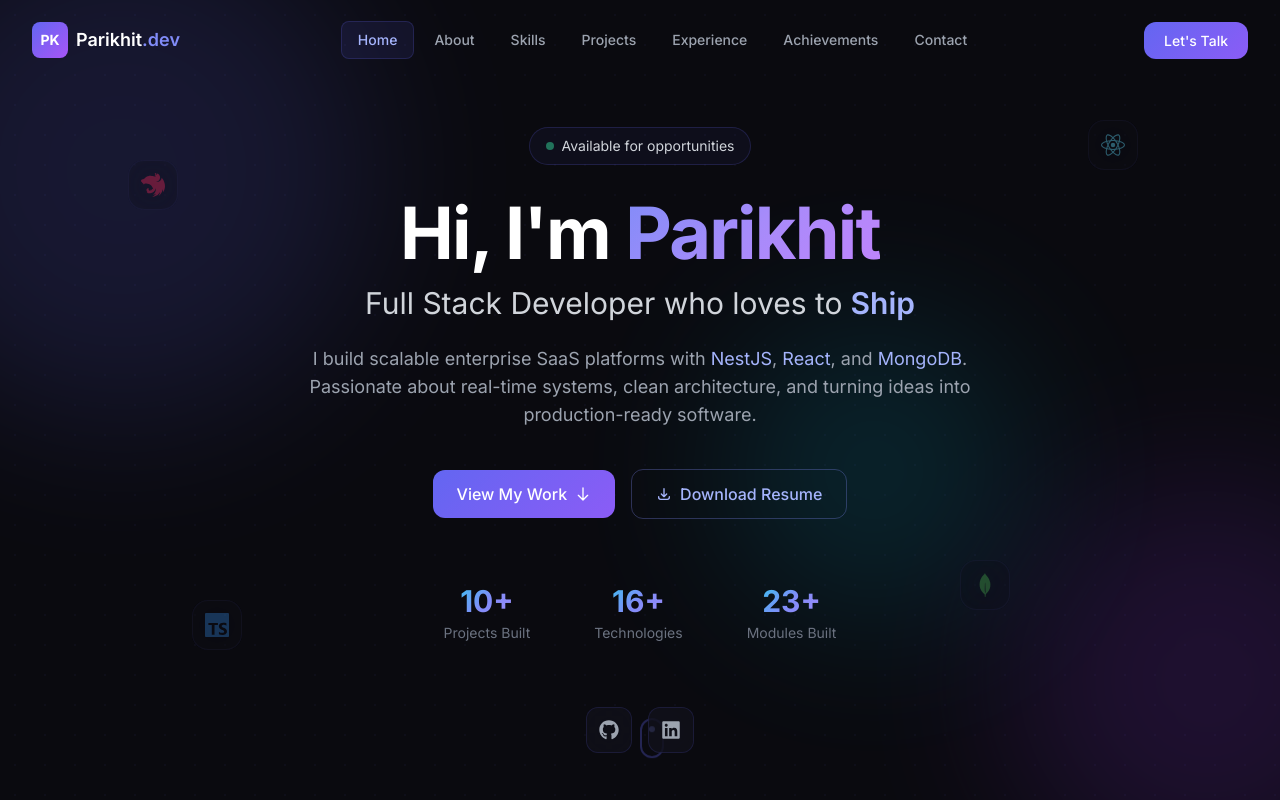
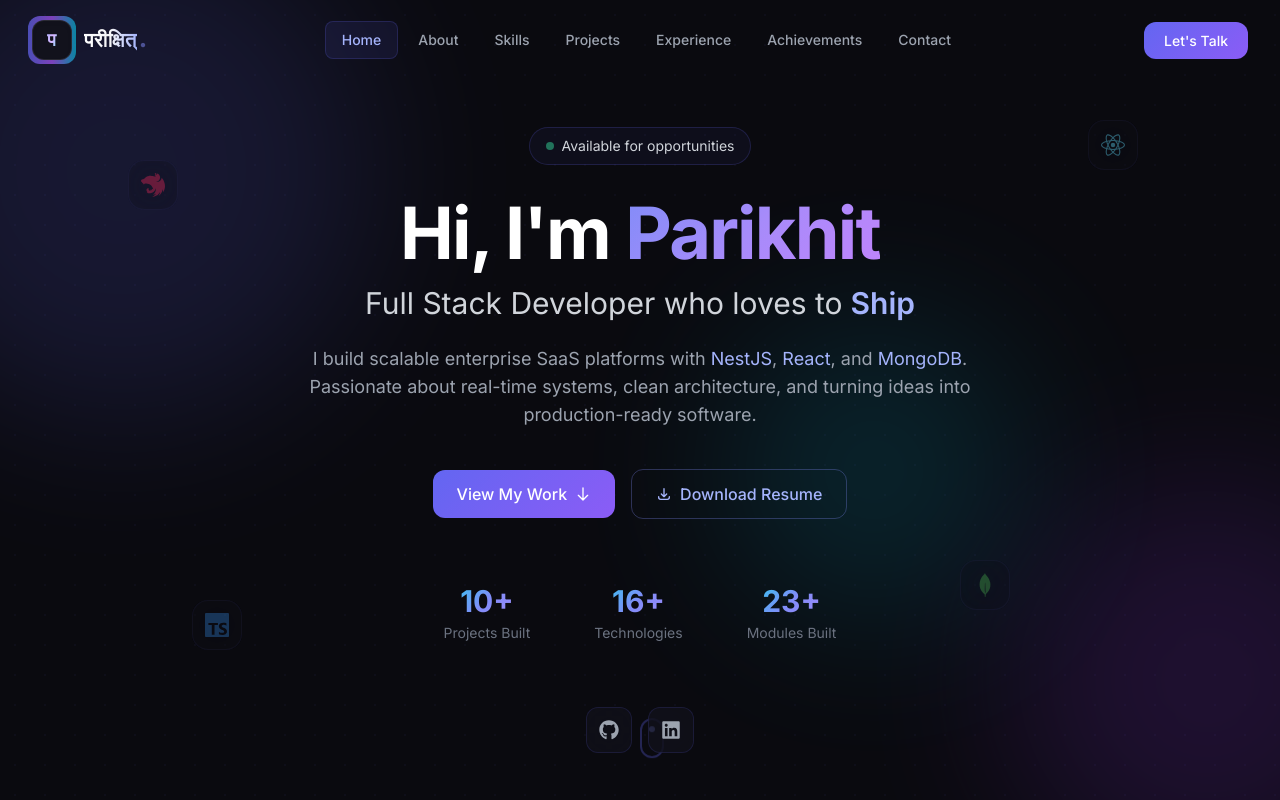
Before and after one commit to parikhitritgithub/Portfolio, a Next.js app: page / in a window 1280 px wide. Shown: the top 800 px of the page. Built offline with nearby package versions, Linux system fonts and the light colour scheme.

Commit message:
adding logo

```diff
--- a/src/components/Footer.tsx
+++ b/src/components/Footer.tsx
@@ -9,11 +9,11 @@ export default function Footer() {
         <div className="flex flex-col md:flex-row items-center justify-between gap-6">
           {/* Logo & Copyright */}
           <div className="flex items-center gap-3">
-            <div className="w-8 h-8 rounded-lg bg-gradient-to-br from-brand-500 to-purple-500 flex items-center justify-center text-white font-bold text-xs">
-              PK
+            <div className="w-8 h-8 rounded-lg bg-gradient-to-br from-brand-500 to-purple-500 flex items-center justify-center text-white font-bold text-sm shadow-md">
+              प
             </div>
             <span className="text-sm text-gray-400">
-              © {new Date().getFullYear()} Parikhit Kurmi. Built with Next.js & Tailwind CSS.
+              © {new Date().getFullYear()} <span className="font-semibold text-gray-200">परीक्षित्</span>. Built with Next.js & Tailwind CSS.
             </span>
           </div>
 
--- a/src/components/Navbar.tsx
+++ b/src/components/Navbar.tsx
@@ -60,14 +60,26 @@ export default function Navbar() {
             {/* Logo */}
             <button
               onClick={() => scrollToSection("#home")}
-              className="flex items-center gap-2 group hover:scale-105 transition-transform"
+              className="flex items-center gap-3 group hover:scale-105 transition-transform"
             >
-              <div className="w-9 h-9 rounded-lg bg-gradient-to-br from-brand-500 to-purple-500 flex items-center justify-center text-white font-bold text-sm">
-                PK
+              {/* Logo Badge Icon */}
+              <div className="relative flex items-center justify-center">
+                <div className="absolute -inset-1 rounded-xl bg-gradient-to-r from-brand-500 via-purple-500 to-cyan-500 opacity-70 blur-xs group-hover:opacity-100 transition duration-300"></div>
+                <div className="relative w-10 h-10 rounded-xl bg-surface-100 border border-white/10 flex items-center justify-center shadow-inner">
+                  <span className="font-extrabold text-transparent bg-clip-text bg-gradient-to-br from-brand-300 via-purple-300 to-cyan-300 text-lg tracking-wider">
+                    प
+                  </span>
+                </div>
               </div>
-              <span className="text-lg font-semibold text-white hidden sm:block">
-                Parikhit
-                <span className="text-brand-400">.dev</span>
+
+              {/* Devnagari Name */}
+              <span className="text-xl font-bold tracking-wide text-white group-hover:text-brand-300 transition-colors">
+                <span className="text-transparent bg-clip-text bg-gradient-to-r from-white via-gray-100 to-brand-300 drop-shadow-sm">
+                  परीक्षित्
+                </span>
+                <span className="text-brand-400 font-extrabold text-2xl leading-none inline-block ml-0.5 animate-pulse">
+                  .
+                </span>
               </span>
             </button>
 
```
